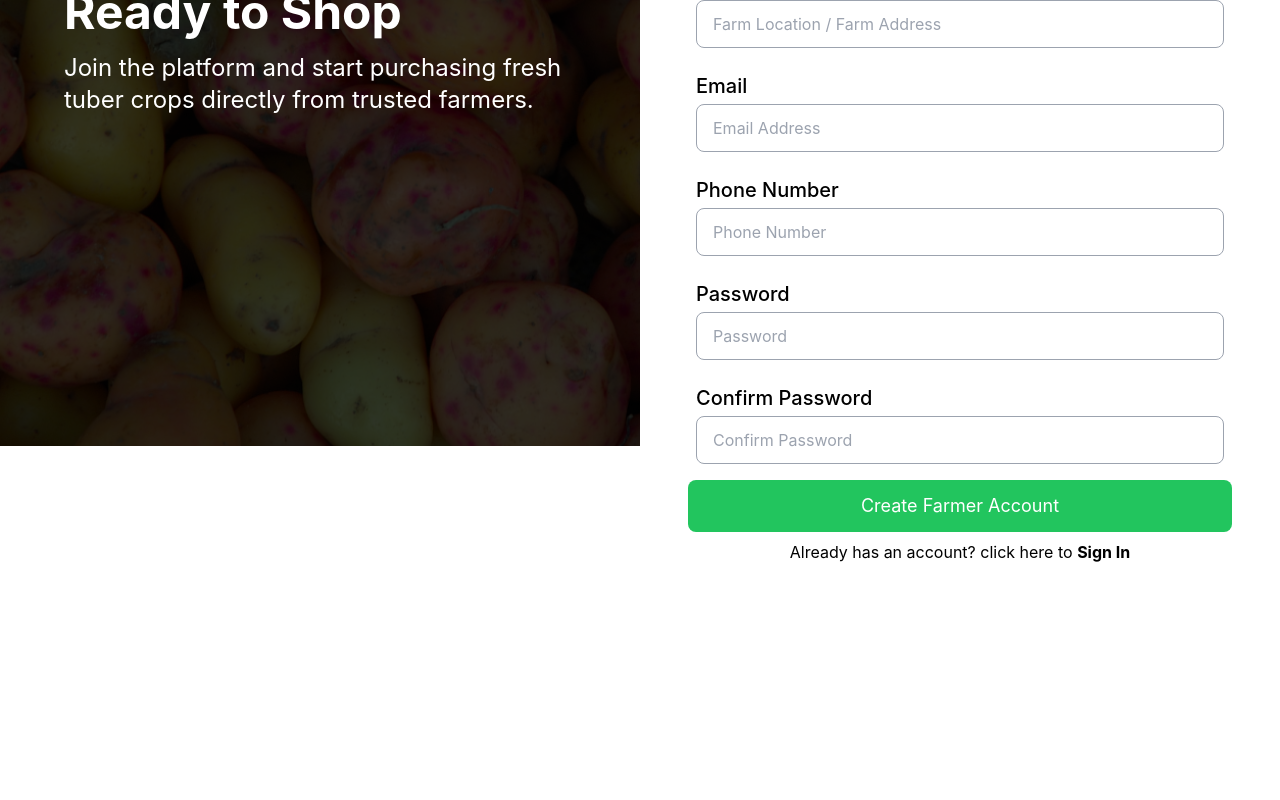
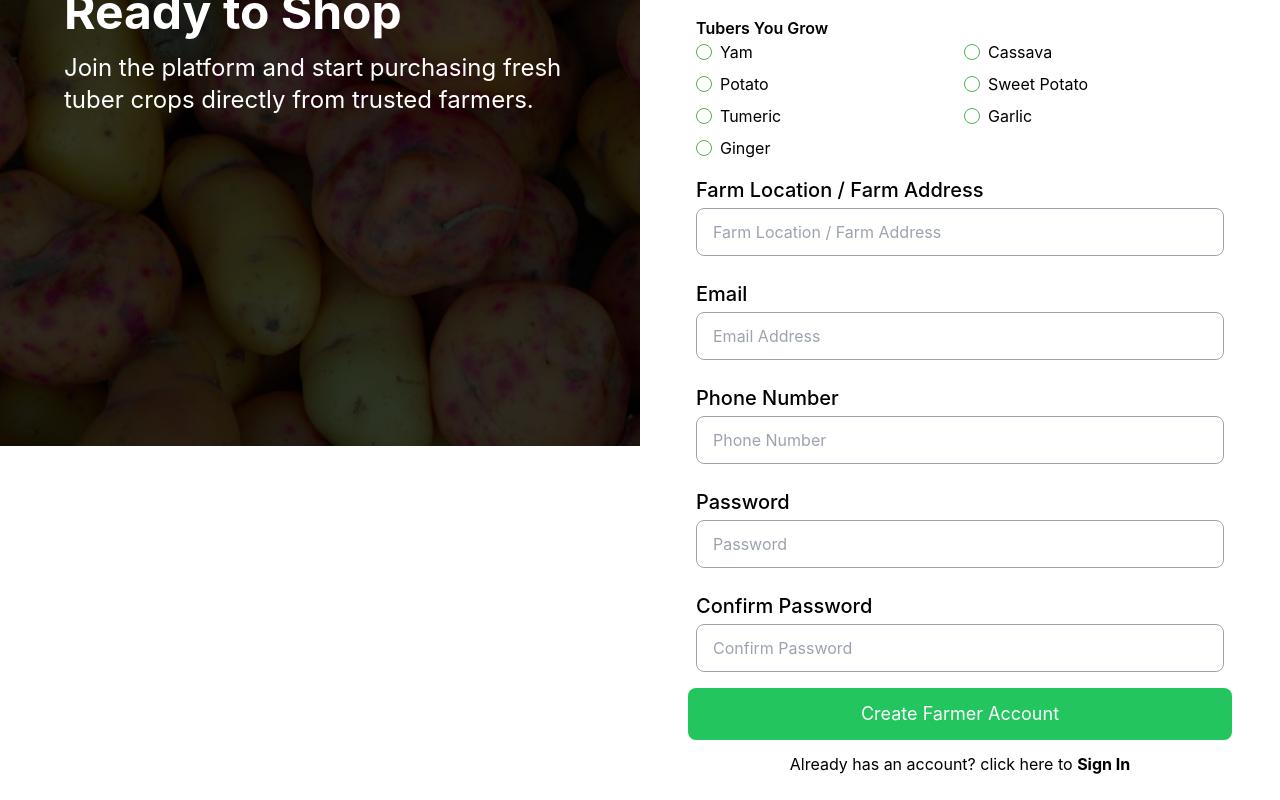
Before and after one commit to paulthadev/rootbounty, a React (Vite) app: page /signupfarmer in a window 1280 px wide. Shown: the part 438-1238 px from the top of the page. Before the commit the page ends 1050 px from the top, so only its background shows below. Built offline with nearby package versions, Linux system fonts and the light colour scheme.

Commit message:
Refactor SignUpFarmer component to adjust height and add link to sign in

```diff
--- a/src/pages/auth/SignUpFarmer.jsx
+++ b/src/pages/auth/SignUpFarmer.jsx
@@ -155,7 +155,7 @@ function RegisterSection() {
   };
 
   return (
-    <div className="w-full bg-white p-8 md:p-12">
+    <div className="w-full bg-white h-screen p-8 md:p-12">
       <h1 className="text-black lg:text-3xl font-semibold pb-4 text-xl">
         Create New Account
       </h1>
@@ -321,7 +321,7 @@ function RegisterSection() {
           {isLoading ? <ButtonSpinner /> : "Create Farmer Account"}
         </button>
       </form>
-      <p className="text-center mt-2 text-sm sm:text-base text-wrap">
+      <p className="text-center pb-6 pt-3 text-sm sm:text-base text-wrap">
         Already has an account? click here to{" "}
         <Link to="/login">
           <span className="font-bold">Sign In</span>
```
